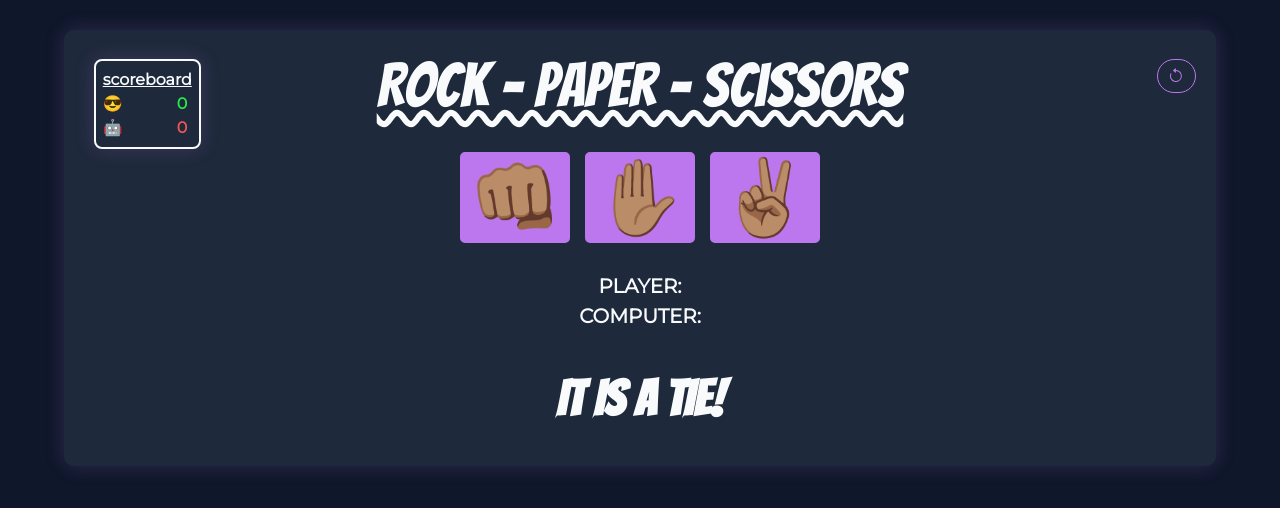
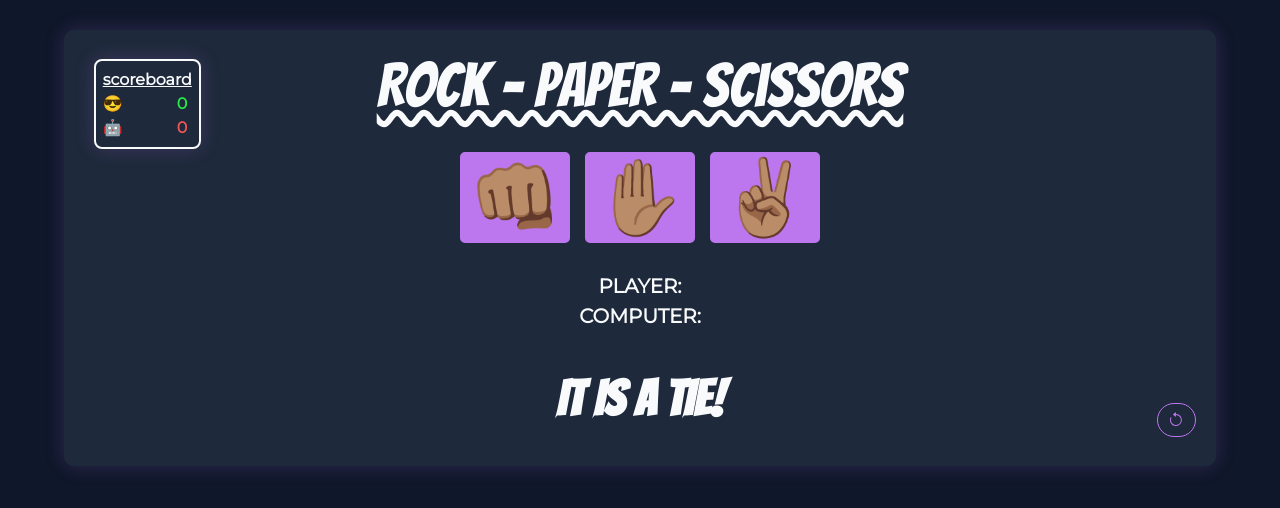
Before and after one commit to Uche-Favour/Rock-Paper-Scissors_Game, a plain HTML site: page index.html in a window 1280 px wide. Drawn offline with Linux system fonts and the light colour scheme.

Commit message:
I changed the refresh button position to bottom

```diff
--- a/app.css
+++ b/app.css
@@ -179,7 +179,7 @@ p{
     position: absolute;
     z-index: 3;
     right: 1rem;
-    top: 2rem;
+    bottom: 2rem;
 
 }
 
```
